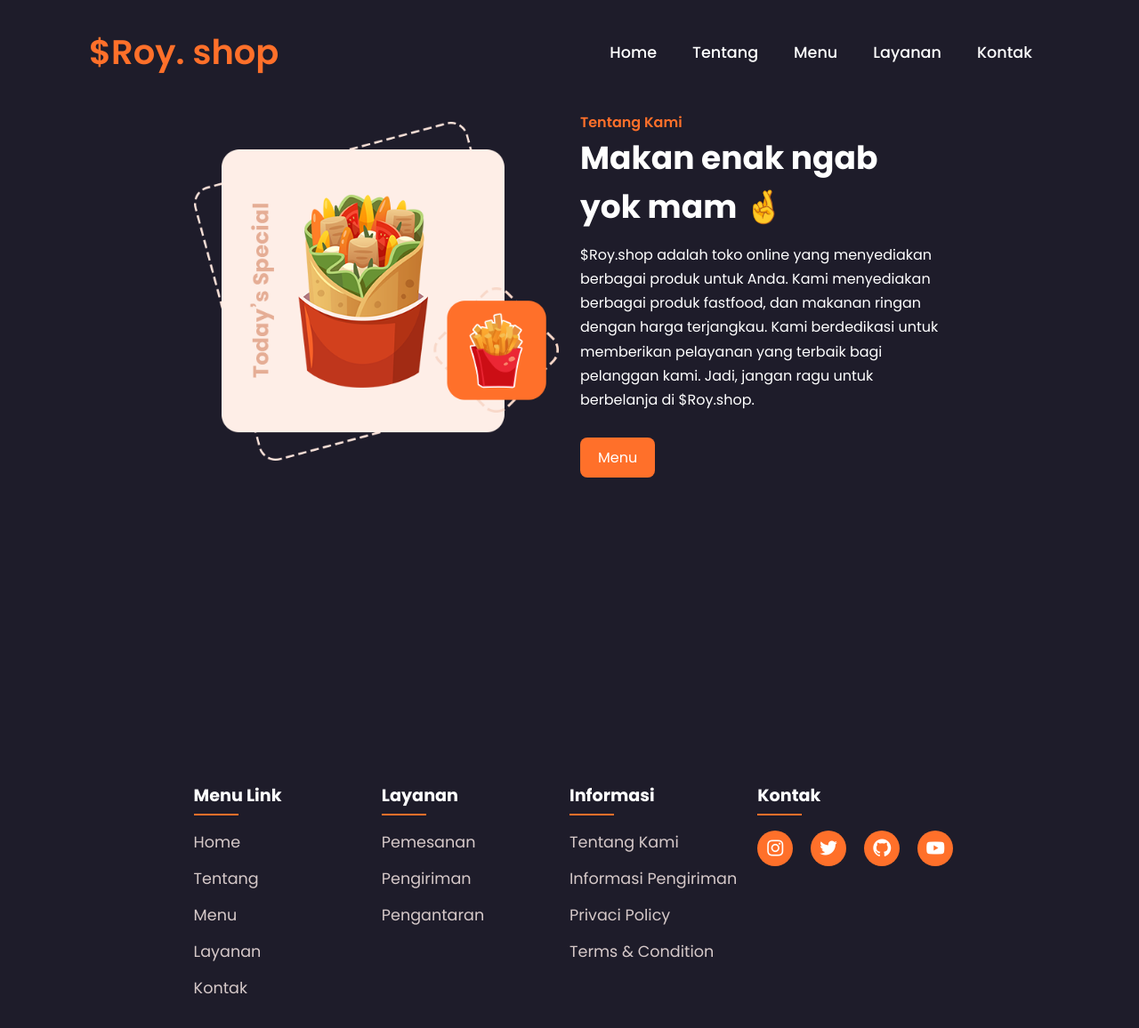
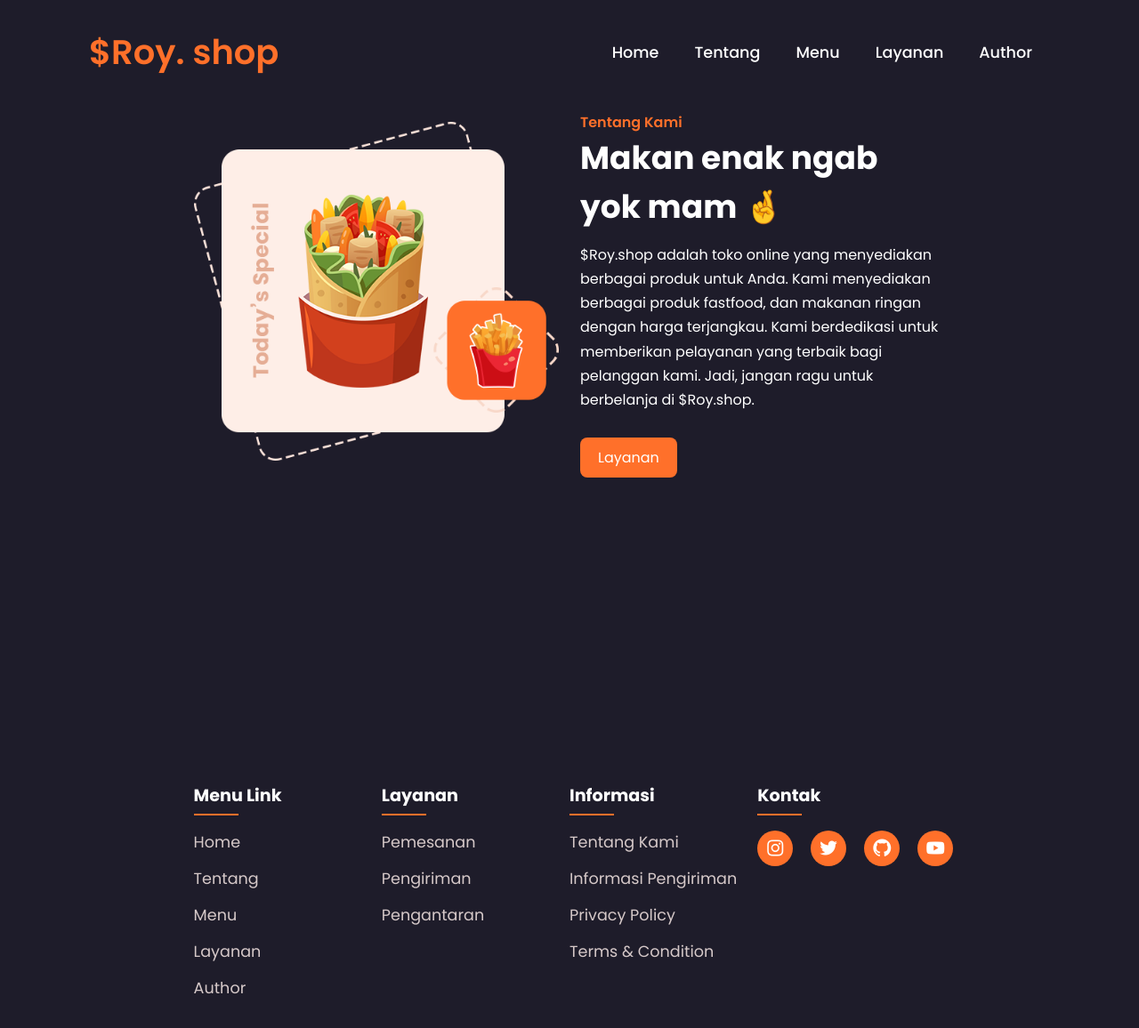
Before and after one commit to rywndr/rywndr_shop, a plain HTML site: page assets/pages/tentang.html in a window 1280 px wide. Shown: the whole page at 89% size. Drawn offline with nearby package versions, Linux system fonts and the light colour scheme.

Commit message:
minor fix

```diff
--- a/assets/pages/tentang.html
+++ b/assets/pages/tentang.html
@@ -4,6 +4,10 @@
     <meta charset="UTF-8" />
     <meta http-equiv="X-UA-Compatible" content="IE=edge" />
     <meta name="viewport" content="width=device-width, initial-scale=1.0" />
+    <!-- Logo Title-->
+    <link rel="icon" href="/assets/img/logo.jpg" type="image/png" />
+
+    <!-- Link CSS -->
     <link rel="stylesheet" href="/assets/css/style.css" />
 
     <!-- Link Boxicons -->
@@ -31,7 +35,7 @@
         <li><a href="/index.html">Tentang</a></li>
         <li><a href="/assets/pages/menu.html">Menu</a></li>
         <li><a href="/assets/pages/layanan.html">Layanan</a></li>
-        <li><a href="/assets/pages/kontak.html">Kontak</a></li>
+        <li><a href="/assets/pages/kontak.html">Author</a></li>
       </ul>
     </header>
 
@@ -54,7 +58,7 @@
           yang terbaik bagi pelanggan kami. Jadi, jangan ragu untuk berbelanja
           di $Roy.shop.
         </p>
-        <a href="/assets/pages/menu.html" class="btn">Menu</a>
+        <a href="/assets/pages/layanan.html" class="btn">Layanan</a>
       </div>
     </section>
 
@@ -69,7 +73,7 @@
               <li><a href="/assets/pages/tentang.html">Tentang</a></li>
               <li><a href="/assets/pages/menu.html">Menu</a></li>
               <li><a href="/assets/pages/layanan.html">Layanan</a></li>
-              <li><a href="/assets/pages/tentang.html">Kontak</a></li>
+              <li><a href="/assets/pages/tentang.html">Author</a></li>
             </ul>
           </div>
 
@@ -87,7 +91,7 @@
             <ul>
               <li><a href="#">Tentang Kami</a></li>
               <li><a href="#">Informasi Pengiriman</a></li>
-              <li><a href="#">Privaci Policy</a></li>
+              <li><a href="#">Privacy Policy</a></li>
               <li><a href="#">Terms & Condition</a></li>
             </ul>
           </div>
```
